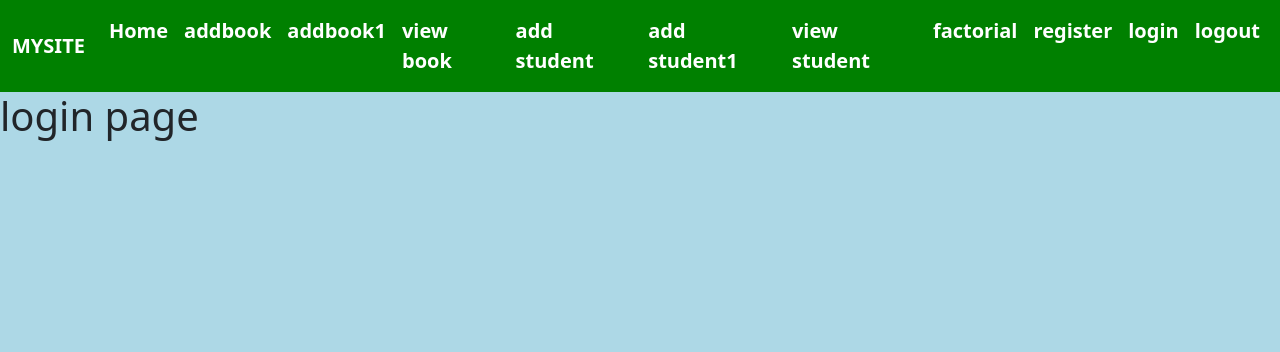
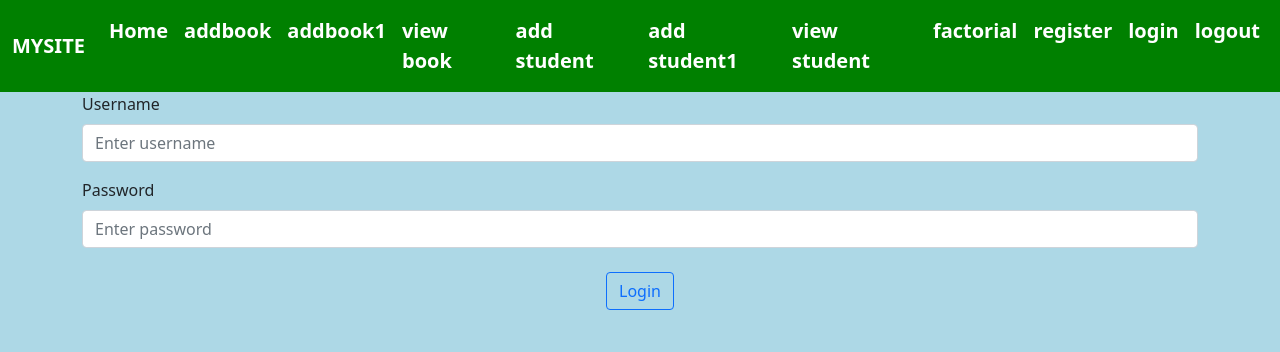
Before and after one commit to salmanvp/Library-management, a Django app: page /first/login in a window 1280 px wide. Shown: the top 352 px of the page. Run offline with Django 4.2, Linux system fonts and the light colour scheme.

Commit message:
updated login and registration

```diff
--- /dev/null
+++ b/templates/hello.html
@@ -0,0 +1,5 @@
+{% extends 'base.html' %}
+{% load static %}
+{% block content %}
+    <h2>{{msg}}</h2>
+{% endblock %}
--- a/templates/login.html
+++ b/templates/login.html
@@ -1,5 +1,25 @@
-{% extends 'base.html'%}
-{% load static%}
+{% extends 'base.html' %}
+{% load static %}
 {% block content %}
-<h1>login page</h1>
-{% endblock%}
+<div class="container" style="margin-bottom:100px;">
+    <form method="POST">
+        {% csrf_token %}
+        <div class="mb-3">
+            <label class="form-label">Username</label>
+            <input type="text" class="form-control" name="username" placeholder="Enter username">
+        </div>
+
+        <label class="form-label">Password</label>
+        <input type="password" class="form-control" name="password" placeholder="Enter password">
+        <br>
+        <div class="text-center">
+         <button class="btn btn-outline-primary" type="submit">Login</button>
+            </div>
+        <br>
+</div>
+
+
+
+
+
+{% endblock %}
--- a/user/urls.py
+++ b/user/urls.py
@@ -21,7 +21,7 @@ app_name='user'
 
 urlpatterns = [
     path('register',views.register,name='register'),
-    path('login',views.login,name='login'),
+    path('login',views.user_login,name='login'),
     path('logout',views.logout,name='logout'),
 
 ]
--- a/user/views.py
+++ b/user/views.py
@@ -1,13 +1,39 @@
 from django.shortcuts import render
-
-
+from django.contrib.auth.models import User
+from django.contrib.auth import authenticate,login
+from django.contrib import messages
 def register(request):
+    if(request.method=="POST"):
+        username=request.POST['username']
+        firstname=request.POST['firstname']
+        lastname=request.POST['lastname']
+        email=request.POST['email']
+        password=request.POST['password']
+        s=User.objects.create_user(username=username,first_name=firstname,last_name=lastname,email=email,password=password)
+        s.save()
+        msg="Your Register successfully"
+        return render(request,"hello.html",{"msg":msg})
     return render(request, 'register.html')
 
 
-def login(request):
+def user_login(request):
+    if(request.method=='POST'):
+        username=request.POST['username']
+        password=request.POST['password']
+        user=authenticate(username=username,password=password)
+        if user:
+            login(request,user)
+            msg="login successfully"
+            return render(request, 'hello.html', {'msg': msg})
+        else:
+            messages.error(request,'InvalidUser')
+            msg = "User Invalid "
+            return render(request,'hello.html',{'msg':msg})
+
+
     return render(request, 'login.html')
 
 
 def logout(request):
+    logout(request)
     return render(request, 'logout.html')
```
Also changed, not shown: templates/register.html (+33 -4 lines), db.sqlite3.
